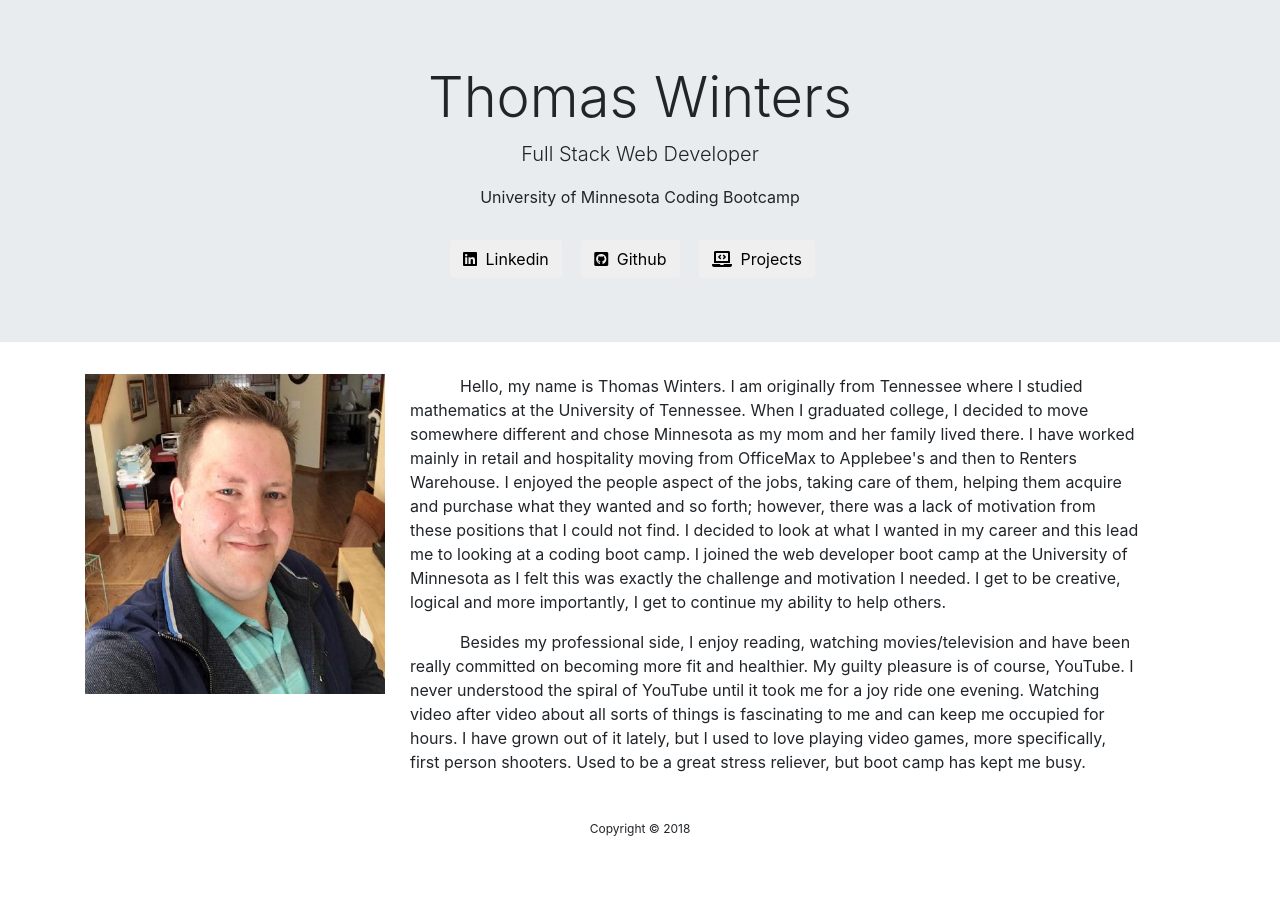
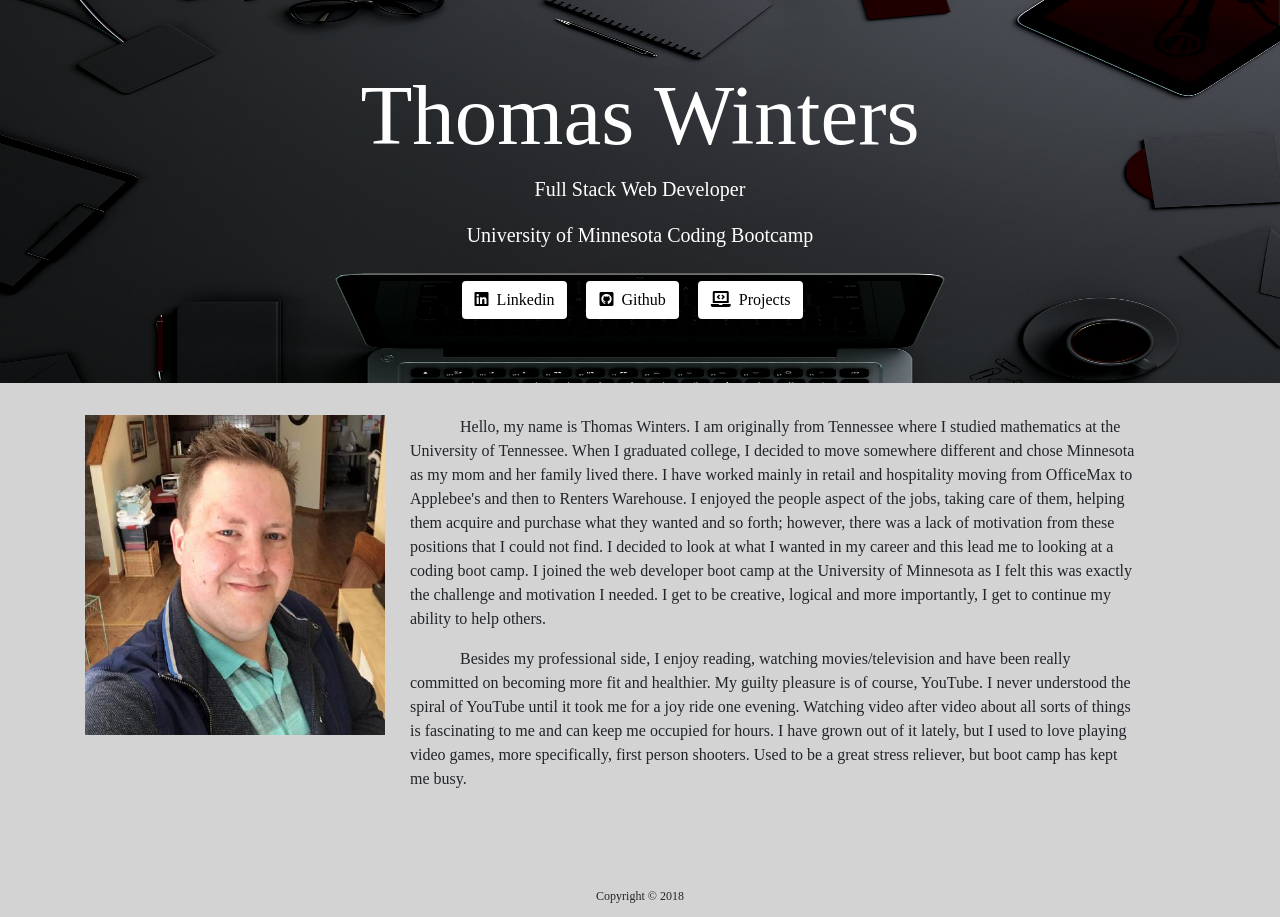
Before and after one commit to thomwint/Portfolio, a plain HTML site: page index.html in a window 1280 px wide. Before the commit the page ends 850 px from the top, so only its background shows below. Drawn offline with nearby package versions, Linux system fonts and the light colour scheme.

Commit message:
added color theme

```diff
--- a/assets/css/style.css
+++ b/assets/css/style.css
@@ -1,8 +1,27 @@
-/* Main Page */
+.main-header {
+  background-image: url("../images/header_wallpaper.jpg");
+  background-size: 100% 100%;
+}
+
+.main-header h1 {
+    font-size: 85px;
+}
+
+.main-header p {
+    font-size: 20px;
+}
 
 .btn-space {
   margin-top: 15px;
   margin-right: 15px;
+}
+
+button {
+    background-color: #fff;
+}
+
+button:hover {
+    background-color: #32CD32;
 }
 
 #logo {
@@ -26,18 +45,25 @@ footer {
   height: 50px;
 }
 
-/* Project Page */
-
 .image {
-    width: 200px;
-    height: 200px;
-    margin-bottom: 10px;
+  width: 200px;
+  height: 200px;
+  margin-bottom: 10px;
 }
 
 .btn-center {
-    margin-top: 30px;
+  margin-top: 30px;
 }
 
-.row {
-    margin-top: 20px;
+.title {
+  margin-top: 20px;
 }
+
+body {
+  background-color: #d3d3d3;
+  font-family: "Times New Roman", Times, serif;
+}
+
+.footer {
+    margin-top: 50px;
+}
--- a/index.html
+++ b/index.html
@@ -18,11 +18,11 @@
 
 <body>
     <!-- Header for main page -->
-    <div class="jumbotron jumbotron-fluid">
+    <div class="jumbotron jumbotron-fluid main-header">
         <div class="container">
-            <h1 class="display-4 text-center">Thomas Winters</h1>
-            <p class="lead text-center">Full Stack Web Developer</p>
-            <p class="text-center">University of Minnesota Coding Bootcamp</p>
+            <h1 class="display-4 text-center text-white">Thomas Winters</h1>
+            <p class="lead text-center text-white">Full Stack Web Developer</p>
+            <p class="text-center text-white">University of Minnesota Coding Bootcamp</p>
         </div>
         <!-- Buttons for Linkedin and Githib -->
         <div class="text-center">
@@ -74,7 +74,7 @@
         </div>
     </div>
     <!-- Footer -->
-    <footer>
+    <footer class="footer">
         <div class="text-center">
             Copyright &copy; 2018
         </div>
```
Also changed, not shown: projects.html (+5 -5 lines), assets/images/header_wallpaper.jpg (added), assets/images/quiz.jpg.
